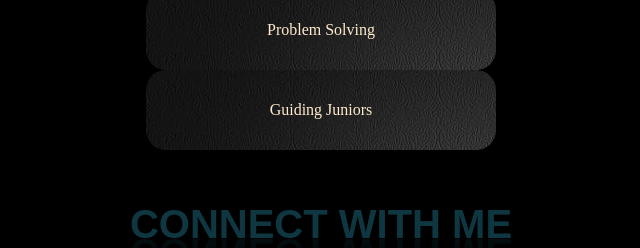
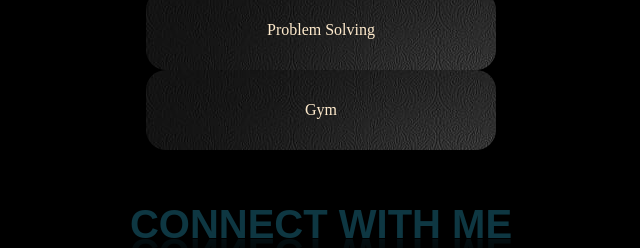
Before and after one commit to Anubhav9899/anubhav-portfolio, a plain HTML site: page index.html in a window 1280 px wide. Shown: the part 1324-1572 px from the top of the page, 319-959 px from the left. Drawn offline with Linux system fonts and the light colour scheme.

Commit message:
Update index.html

```diff
--- a/index.html
+++ b/index.html
@@ -89,7 +89,7 @@
                 <div class="hobitem">Reading Books</div>
                 <div class="hobitem">Writing Blogs</div>
                 <div class="hobitem">Problem Solving</div>
-                <div class="hobitem">Guiding Juniors</div>
+                <div class="hobitem">Gym</div>
             </div>
         </div>
     </div>
```
